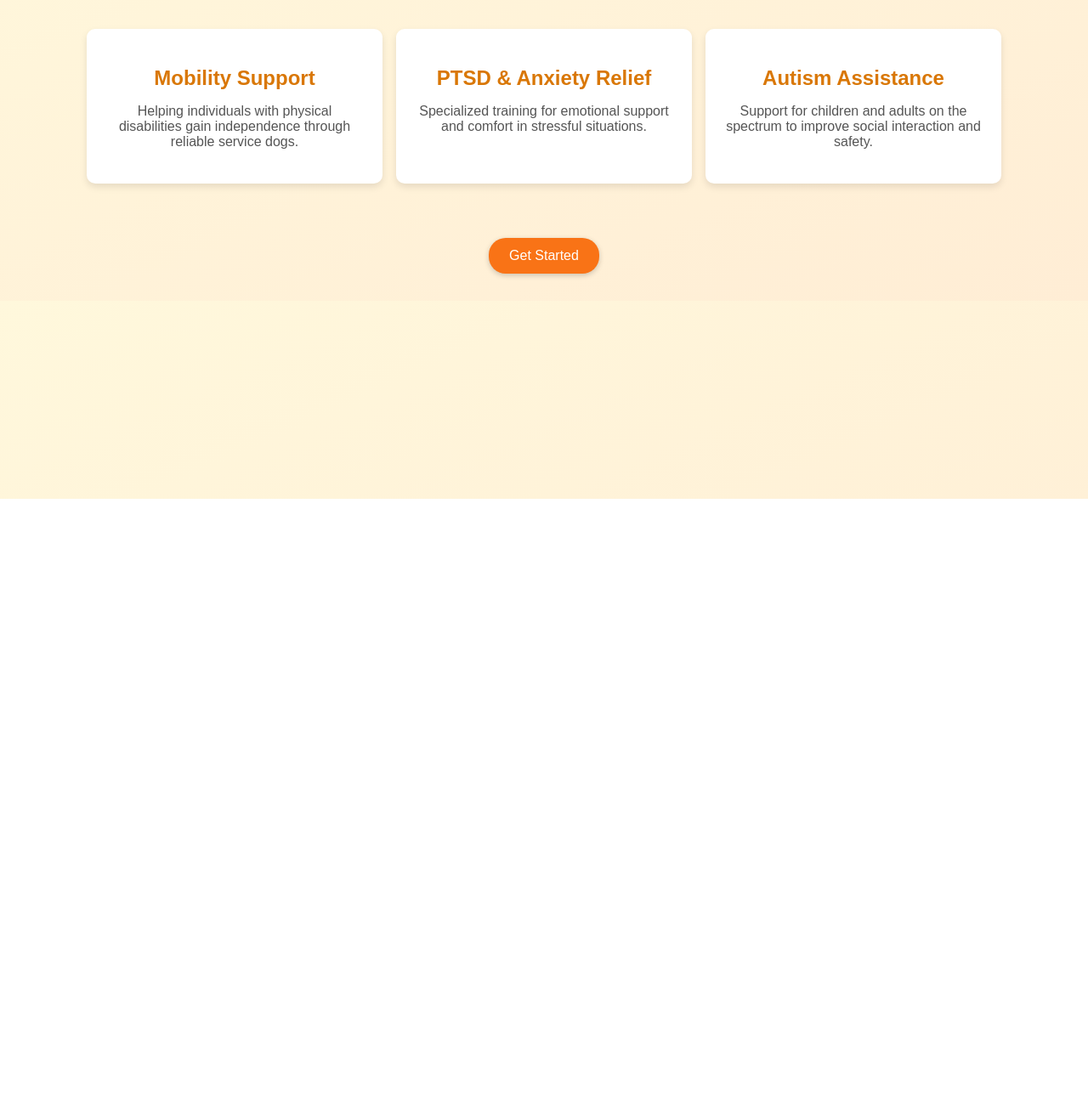
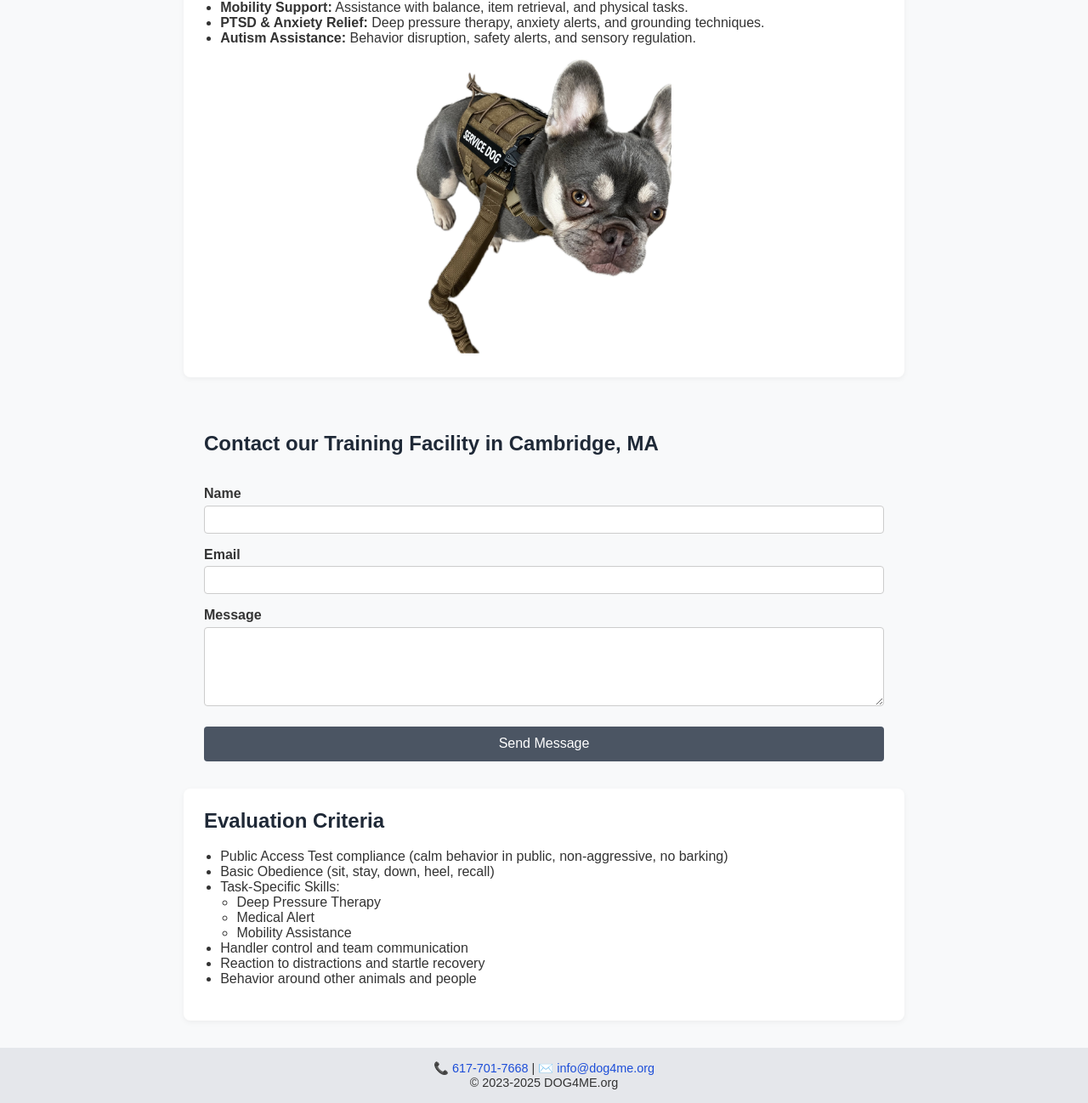
Before and after one commit to haehn/DOG4ME.org, a plain HTML site: page index.html in a window 1280 px wide. Shown: the part 213-1511 px from the top of the page at 85% size. Before the commit the page ends 800 px from the top, so only its background shows below. Drawn offline with Linux system fonts and the light colour scheme.

Commit message:
Add files via upload

```diff
--- a/index.html
+++ b/index.html
@@ -2,89 +2,158 @@
 <html lang="en">
 <head>
   <meta charset="UTF-8" />
-  <meta name="viewport" content="width=device-width, initial-scale=1.0" />
-  <title>DOG4ME.org</title>
+  <meta name="viewport" content="width=device-width, initial-scale=1.0"/>
+  <title>DOG4ME - Service Dog Training</title>
   <style>
     body {
+      font-family: Arial, sans-serif;
+      background: #f8f9fa;
       margin: 0;
-      font-family: Arial, sans-serif;
-      background: linear-gradient(to bottom right, #fff8dc, #ffedd5);
-      color: #4a2d0b;
+      padding: 0;
+      color: #333;
     }
     header {
+      background: #4b5563;
+      color: white;
+      padding: 2rem 1rem;
       text-align: center;
-      padding: 2rem;
+      position: relative;
     }
-    h1 {
-      font-size: 3rem;
-      margin-bottom: 0.5rem;
+    header img {
+      position: absolute;
+      top: 1rem;
+      left: 1rem;
+      height: 60px;
+      width: auto;
     }
-    p.subtitle {
-      font-size: 1.25rem;
-      color: #5a3e1a;
+    header h1 {
+      margin: 0;
+      font-size: 2.5rem;
     }
-    .services {
+    header p {
+      margin: 0.5rem 0 0;
+      font-size: 1.2rem;
+    }
+    section {
+      padding: 2rem 1rem;
+      max-width: 800px;
+      margin: auto;
+    }
+    .services, .evaluation {
+      background: white;
+      padding: 1.5rem;
+      border-radius: 8px;
+      margin-bottom: 2rem;
+      box-shadow: 0 2px 6px rgba(0,0,0,0.05);
+    }
+    h2 {
+      color: #1f2937;
+      margin-top: 0;
+    }
+    ul {
+      padding-left: 1.2rem;
+    }
+    form {
       display: flex;
-      flex-wrap: wrap;
-      justify-content: center;
-      gap: 1rem;
-      padding: 2rem;
+      flex-direction: column;
     }
-    .card {
-      background: white;
-      border-radius: 10px;
-      padding: 1.5rem;
-      box-shadow: 0 4px 8px rgba(0,0,0,0.1);
-      max-width: 300px;
-      text-align: center;
+    label {
+      margin-top: 1rem;
+      font-weight: bold;
     }
-    .card h2 {
-      color: #d97706;
-      margin-bottom: 0.5rem;
+    input, textarea {
+      padding: 0.5rem;
+      margin-top: 0.3rem;
+      border: 1px solid #ccc;
+      border-radius: 4px;
+      font-family: inherit;
     }
-    .card p {
-      color: #555;
-    }
-    .cta {
-      text-align: center;
-      margin: 2rem;
-    }
-    .cta button {
-      padding: 0.75rem 1.5rem;
-      font-size: 1rem;
-      background-color: #f97316;
+    button {
+      margin-top: 1.5rem;
+      padding: 0.7rem;
+      background: #4b5563;
       color: white;
       border: none;
-      border-radius: 20px;
+      border-radius: 4px;
+      font-size: 1rem;
       cursor: pointer;
-      box-shadow: 0 2px 6px rgba(0,0,0,0.2);
     }
-    .cta button:hover {
-      background-color: #ea580c;
+    button:hover {
+      background: #374151;
+    }
+    footer {
+      background: #e5e7eb;
+      text-align: center;
+      padding: 1rem;
+      font-size: 0.9rem;
+    }
+    a {
+      color: #1d4ed8;
+      text-decoration: none;
+    }
+    a:hover {
+      text-decoration: underline;
     }
   </style>
 </head>
 <body>
+
   <header>
+    <!-- <img src="https://upload.wikimedia.org/wikipedia/commons/thumb/6/6a/Paw-print.svg/64px-Paw-print.svg.png" alt="Paw Logo"> -->
     <h1>🐾 DOG4ME.org</h1>
-    <p class="subtitle">Certified service dog training for physical, emotional, and sensory support.</p>
+    <p>Professional Service Dog Training for a More Independent Life</p>
   </header>
+
   <section class="services">
-    <div class="card">
-      <h2>Mobility Support</h2>
-      <p>Helping individuals with physical disabilities gain independence through reliable service dogs.</p>
-    </div>
-    <div class="card">
-      <h2>PTSD & Anxiety Relief</h2>
-      <p>Specialized training for emotional support and comfort in stressful situations.</p>
-    </div>
-    <div class="card">
-      <h2>Autism Assistance</h2>
-      <p>Support for children and adults on the spectrum to improve social interaction and safety.</p>
-    </div>
+    <h2>Our Training Services</h2>
+    <ul>
+      <li><strong>Mobility Support:</strong> Assistance with balance, item retrieval, and physical tasks.</li>
+      <li><strong>PTSD & Anxiety Relief:</strong> Deep pressure therapy, anxiety alerts, and grounding techniques.</li>
+      <li><strong>Autism Assistance:</strong> Behavior disruption, safety alerts, and sensory regulation.</li>
+    </ul>
+    <center><img src='bluey.jpg' width=300></center>
   </section>
-  <div class="cta">
-    <button>Get Started</button>
-  </div>
+
+  <section class="contact">
+    <h2>Contact our Training Facility in Cambridge, MA</h2>
+    <form action="mailto:info@dog4me.org" method="POST" enctype="text/plain">
+      <label for="name">Name</label>
+      <input type="text" id="name" name="name" required />
+
+      <label for="email">Email</label>
+      <input type="email" id="email" name="email" required />
+
+      <label for="message">Message</label>
+      <textarea id="message" name="message" rows="5" required></textarea>
+
+      <button type="submit">Send Message</button>
+    </form>
+  </section>
+
+
+  <section class="evaluation">
+    <h2>Evaluation Criteria</h2>
+    <ul>
+      <li>Public Access Test compliance (calm behavior in public, non-aggressive, no barking)</li>
+      <li>Basic Obedience (sit, stay, down, heel, recall)</li>
+      <li>Task-Specific Skills:
+        <ul>
+          <li>Deep Pressure Therapy</li>
+          <li>Medical Alert</li>
+          <li>Mobility Assistance</li>
+        </ul>
+      </li>
+      <li>Handler control and team communication</li>
+      <li>Reaction to distractions and startle recovery</li>
+      <li>Behavior around other animals and people</li>
+    </ul>
+  </section>
+
+  <footer>
+    📞 <a href="tel:6177017668">617-701-7668</a> |
+    ✉️ <a href="mailto:info@dog4me.org">info@dog4me.org</a><br/>
+    &copy; 2023-2025 DOG4ME.org
+  </footer>
+
 </body>
 </html>
```
Also changed, not shown: bluey.jpg (added).
